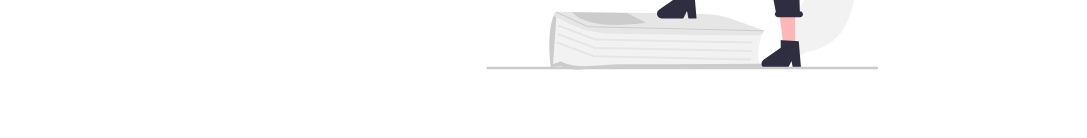
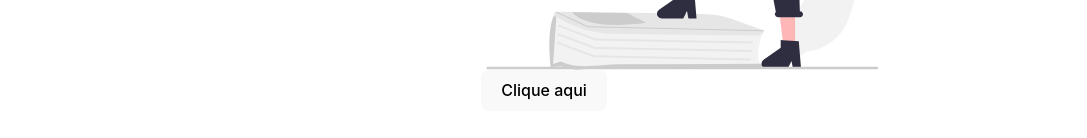
Before and after one commit to raqueltsato/books-app, a React (Vite) app: page / in a window 1280 px wide. Shown: the part 612-750 px from the top of the page, without its empty margins (96-1183 px from the left). Built offline with nearby package versions, Linux system fonts and the light colour scheme.

Commit message:
feat: add pagination

```diff
--- a/src/screens/Home/index.tsx
+++ b/src/screens/Home/index.tsx
@@ -1,12 +1,15 @@
-import { useMemo, useState } from "react";
+import { useEffect, useMemo, useState } from "react";
+import { Player } from "@lottiefiles/react-lottie-player";
 import SearchInput from "../../components/searchInput";
 import { useSearchBook } from "../../services/books";
 import { BookImage, Container } from "./styles";
 import BooksList from "../../components/booksList";
-import { BooksResponse } from "../../services/books/types";
+import lottie from "../../assets/lottie.json";
+import useDebounce from "../../hooks";
 
 const Home = () => {
   const [term, setTerm] = useState("");
+  const debouncedSearchQuery = useDebounce(term, 600);
 
   const {
     data,
@@ -15,22 +18,44 @@ const Home = () => {
     refetch,
     hasNextPage,
     isFetchingNextPage,
-  } = useSearchBook(term, { enabled: !!term });
+  } = useSearchBook(debouncedSearchQuery, {
+    enabled: !!debouncedSearchQuery,
+  });
 
-  // if (data) {
-  //   console.log(data);
-  //   const newData = data?.pages[0];
-  //   console.log(newData);
-  // }
+  const newData = useMemo(
+    () =>
+      data?.pages.reduce((acc, current) => [...acc, ...current.items], []) ||
+      [],
+    [data?.pages]
+  );
+
+  useEffect(() => {
+    !!debouncedSearchQuery && refetch();
+  }, [debouncedSearchQuery, refetch]);
+
+  const renderBody = useMemo(() => {
+    if (isLoading) {
+      return (
+        <Player
+          autoplay
+          loop
+          src={lottie}
+          style={{ height: "300px", width: "300px" }}
+        />
+      );
+    }
+    if (newData.length) {
+      return <BooksList items={newData} />;
+    } else {
+      return <BookImage />;
+    }
+  }, [newData, isLoading]);
 
   return (
     <Container>
       <SearchInput onChange={(e) => setTerm(e.target.value)} />
-      {data?.pages[0].items ? (
-        <BooksList items={data?.pages[0].items} />
-      ) : (
-        <BookImage />
-      )}
+      {renderBody}
+      <button onClick={fetchNextPage}>Clique aqui</button>
     </Container>
   );
 };
--- a/src/services/books/index.ts
+++ b/src/services/books/index.ts
@@ -1,15 +1,14 @@
-import {
-  UseInfiniteQueryOptions,
-  UseQueryOptions,
-  useInfiniteQuery,
-} from "react-query";
+import { UseInfiniteQueryOptions, useInfiniteQuery } from "react-query";
 import { createUseTermKey } from "./keys";
 import { BooksResponse } from "./types";
+
+const MAX_RESULT = 10;
+const BASE_URL = "https://www.googleapis.com/books/v1";
 
 const fetchData = async (term: string, pageParam) => {
   try {
     const response = await fetch(
-      `https://www.googleapis.com/books/v1/volumes?q=${term}&startIndex=${pageParam}&maxResults=10`
+      `${BASE_URL}/volumes?q=${term}&startIndex=${pageParam}&maxResults=${MAX_RESULT}`
     );
     return response.json();
   } catch (error) {
@@ -26,7 +25,9 @@ export const useSearchBook = (
     ({ pageParam = 0 }) => fetchData(term, pageParam),
     {
       getNextPageParam: (lastPage, allPages) => {
-        return lastPage.items.length ? allPages.length + 1 : undefined;
+        return lastPage.items?.length
+          ? allPages.length * MAX_RESULT + 1
+          : undefined;
       },
       ...options,
     }
```
